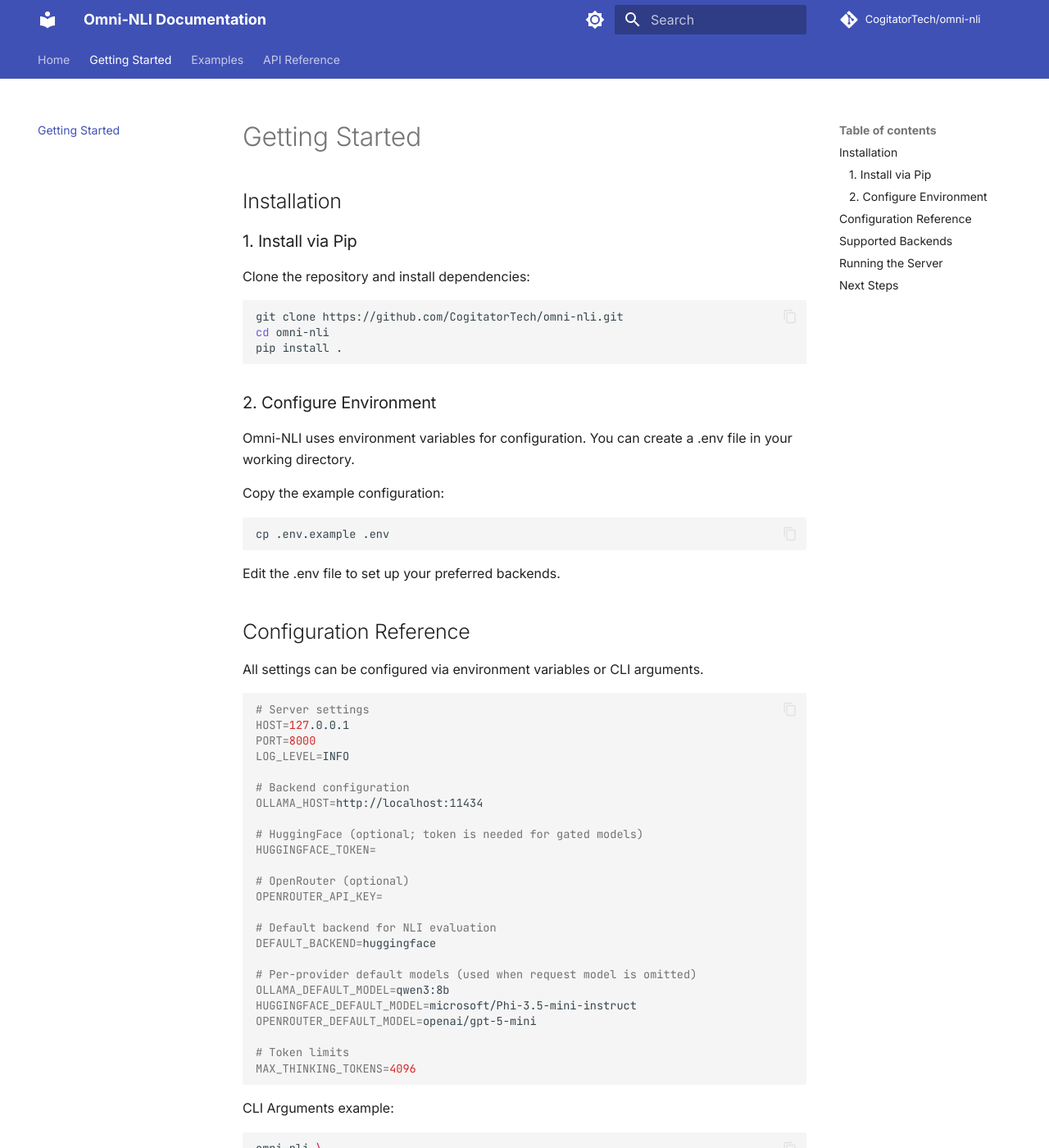
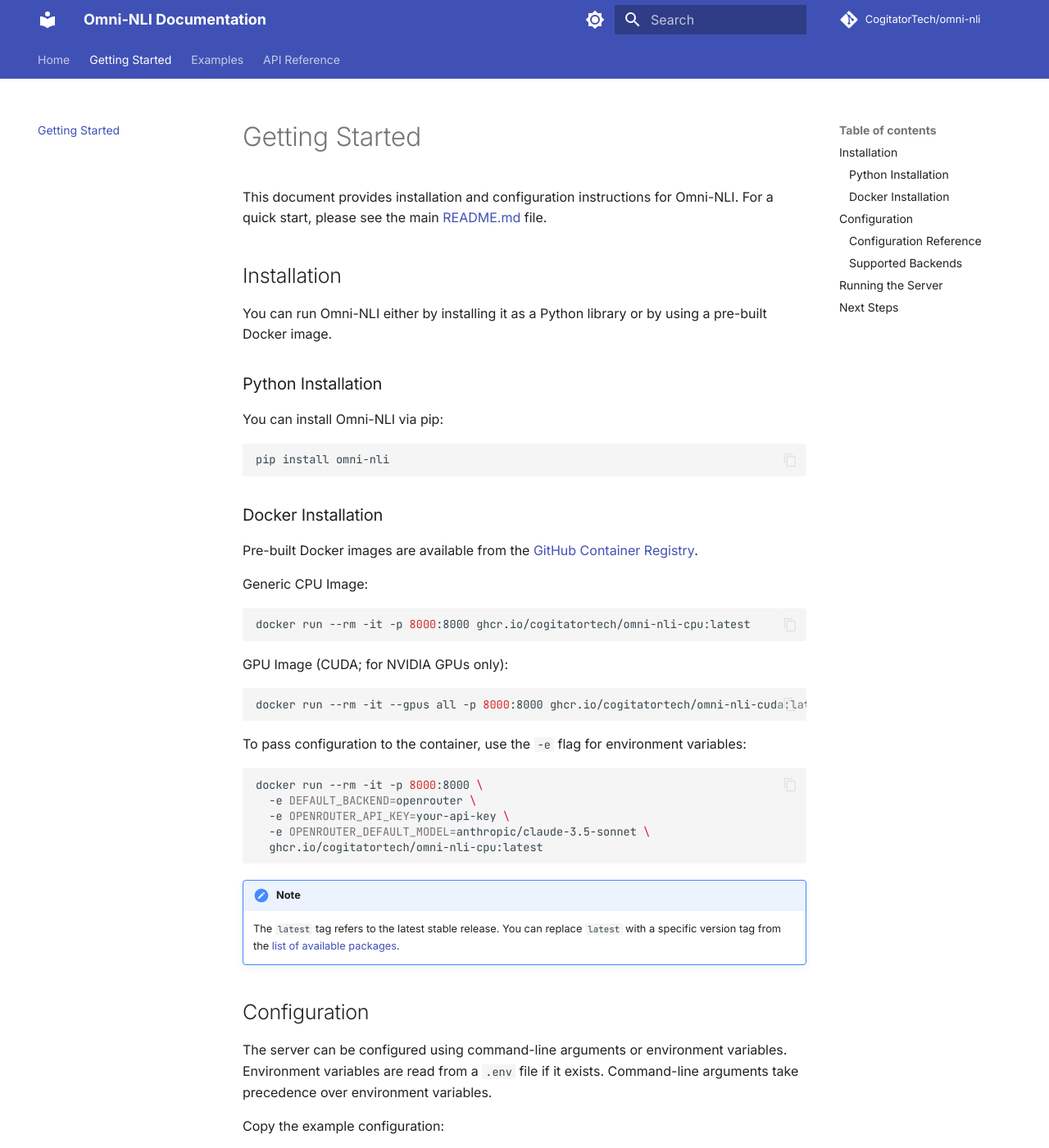
Before and after one commit to CogitatorTech/omni-nli, an MkDocs documentation site: the page built from docs/getting-started.md, in a window 1280 px wide and 1400 px high. Shown: the whole window at 82% size. Built offline with MkDocs 1.6.1 and Material for MkDocs 9.7.7, drawn with Linux system fonts in a browser that asks for light colours; comment, search, counter and statistics services are not loaded; some of the changed text lies outside the part shown.

Commit message:
Revise the documentation #2

````diff
--- a/docs/getting-started.md
+++ b/docs/getting-started.md
@@ -1,87 +1,111 @@
 # Getting Started
+
+This document provides installation and configuration instructions for Omni-NLI.
+For a quick start, please see the main [README.md](../README.md) file.
 
 ## Installation
 
-### 1. Install via Pip
+You can run Omni-NLI either by installing it as a Python library or by using a pre-built Docker image.
 
-Clone the repository and install dependencies:
+### Python Installation
 
-```bash
-git clone https://github.com/CogitatorTech/omni-nli.git
-cd omni-nli
-pip install .
+You can install Omni-NLI via pip:
+
+```sh
+pip install omni-nli
 ```
 
-### 2. Configure Environment
+### Docker Installation
 
-Omni-NLI uses environment variables for configuration. You can create a .env file in your working directory.
+Pre-built Docker images are available from the [GitHub Container Registry](https://github.com/CogitatorTech/omni-nli/packages).
+
+Generic CPU Image:
+
+```sh
+docker run --rm -it -p 8000:8000 ghcr.io/cogitatortech/omni-nli-cpu:latest
+```
+
+GPU Image (CUDA; for NVIDIA GPUs only):
+
+```sh
+docker run --rm -it --gpus all -p 8000:8000 ghcr.io/cogitatortech/omni-nli-cuda:latest
+```
+
+To pass configuration to the container, use the `-e` flag for environment variables:
+
+```sh
+docker run --rm -it -p 8000:8000 \
+  -e DEFAULT_BACKEND=openrouter \
+  -e OPENROUTER_API_KEY=your-api-key \
+  -e OPENROUTER_DEFAULT_MODEL=anthropic/claude-3.5-sonnet \
+  ghcr.io/cogitatortech/omni-nli-cpu:latest
+```
+
+!!! note
+    The `latest` tag refers to the latest stable release. You can replace `latest` with a specific version tag from
+    the [list of available packages](https://github.com/CogitatorTech/omni-nli/packages).
+
+## Configuration
+
+The server can be configured using command-line arguments or environment variables.
+Environment variables are read from a `.env` file if it exists.
+Command-line arguments take precedence over environment variables.
 
 Copy the example configuration:
 
-```bash
+```sh
 cp .env.example .env
 ```
 
-Edit the .env file to set up your preferred backends.
+### Configuration Reference
 
-## Configuration Reference
+| Argument                      | Env Var                     | Description                              | Default                           |
+|:------------------------------|:----------------------------|:-----------------------------------------|:----------------------------------|
+| `--host`                      | `HOST`                      | Server host                              | `127.0.0.1`                       |
+| `--port`                      | `PORT`                      | Server port                              | `8000`                            |
+| `--log-level`                 | `LOG_LEVEL`                 | Logging level                            | `INFO`                            |
+| `--debug`                     | `DEBUG`                     | Enable debug mode                        | `False`                           |
+| `--default-backend`           | `DEFAULT_BACKEND`           | Default backend provider                 | `huggingface`                     |
+| `--ollama-host`               | `OLLAMA_HOST`               | Ollama server URL                        | `http://localhost:11434`          |
+| `--ollama-default-model`      | `OLLAMA_DEFAULT_MODEL`      | Default Ollama model                     | `qwen3:8b`                        |
+| `--huggingface-default-model` | `HUGGINGFACE_DEFAULT_MODEL` | Default HuggingFace model                | `microsoft/Phi-3.5-mini-instruct` |
+| `--openrouter-default-model`  | `OPENROUTER_DEFAULT_MODEL`  | Default OpenRouter model                 | `openai/gpt-5-mini`               |
+| `--huggingface-token`         | `HUGGINGFACE_TOKEN`         | HuggingFace API token (for gated models) | `None`                            |
+| `--openrouter-api-key`        | `OPENROUTER_API_KEY`        | OpenRouter API key                       | `None`                            |
+| `--hf-cache-dir`              | `HF_CACHE_DIR`              | HuggingFace models cache directory       | OS default                        |
+| `--max-thinking-tokens`       | `MAX_THINKING_TOKENS`       | Max tokens for thinking traces           | `4096`                            |
+| `--return-thinking-trace`     | `RETURN_THINKING_TRACE`     | Return raw thinking trace in response    | `False`                           |
 
-All settings can be configured via environment variables or CLI arguments.
+!!! note
+    The `PROVIDER_CACHE_SIZE` setting must be configured via environment variable only, not CLI flag, because it is evaluated at module import time.
 
-```bash
-# Server settings
-HOST=127.0.0.1
-PORT=8000
-LOG_LEVEL=INFO
+### Supported Backends
 
-# Backend configuration
-OLLAMA_HOST=http://localhost:11434
-
-# HuggingFace (optional; token is needed for gated models)
-HUGGINGFACE_TOKEN=
-
-# OpenRouter (optional)
-OPENROUTER_API_KEY=
-
-# Default backend for NLI evaluation
-DEFAULT_BACKEND=huggingface
-
-# Per-provider default models (used when request model is omitted)
-OLLAMA_DEFAULT_MODEL=qwen3:8b
-HUGGINGFACE_DEFAULT_MODEL=microsoft/Phi-3.5-mini-instruct
-OPENROUTER_DEFAULT_MODEL=openai/gpt-5-mini
-
-# Token limits
-MAX_THINKING_TOKENS=4096
-```
-
-CLI Arguments example:
-
-```bash
-omni-nli \
-  --host 0.0.0.0 \
-  --port 8080 \
-  --default-backend openrouter \
-  --openrouter-default-model anthropic/claude-3.5-sonnet
-```
-
-## Supported Backends
-
-| Backend     | Local | Example Models                                    |
-|:------------|:------|:--------------------------------------------------|
-| Ollama      | Yes   | qwen3:8b, llama3.2:3b, mistral                    |
-| HuggingFace | Yes   | Qwen/Qwen2.5-1.5B-Instruct                         |
-| OpenRouter  | No    | deepseek/deepseek-r1, anthropic/claude-3.5-sonnet |
+| Backend     | Local | Example Models                                                         |
+|:------------|:------|:-----------------------------------------------------------------------|
+| Ollama      | Yes   | qwen3:8b, deepseek-r1:7b, phi4:latest                                  |
+| HuggingFace | Yes   | microsoft/Phi-3.5-mini-instruct, Qwen/Qwen2.5-1.5B-Instruct            |
+| OpenRouter  | No    | openai/gpt-5-mini, openai/gpt-5.2, arcee-ai/trinity-large-preview:free |
 
 ## Running the Server
 
 Start the server using the CLI command:
 
-```bash
+```sh
 omni-nli
 ```
 
-The server will start at http://127.0.0.1:8000 (by default).
+The server will start at http://127.0.0.1:8000 by default.
+
+CLI arguments example:
+
+```sh
+omni-nli \
+  --host 0.0.0.0 \
+  --port 8080 \
+  --default-backend openrouter \
+  --openrouter-default-model openai/gpt-5.2
+```
 
 ## Next Steps
 
````
Also changed, not shown: ROADMAP.md (+2 -3 lines), docs/api-reference.md (+30 -23 lines), docs/examples.md (+29 -24 lines), docs/index.md (+10 -10 lines), 1 other file.
